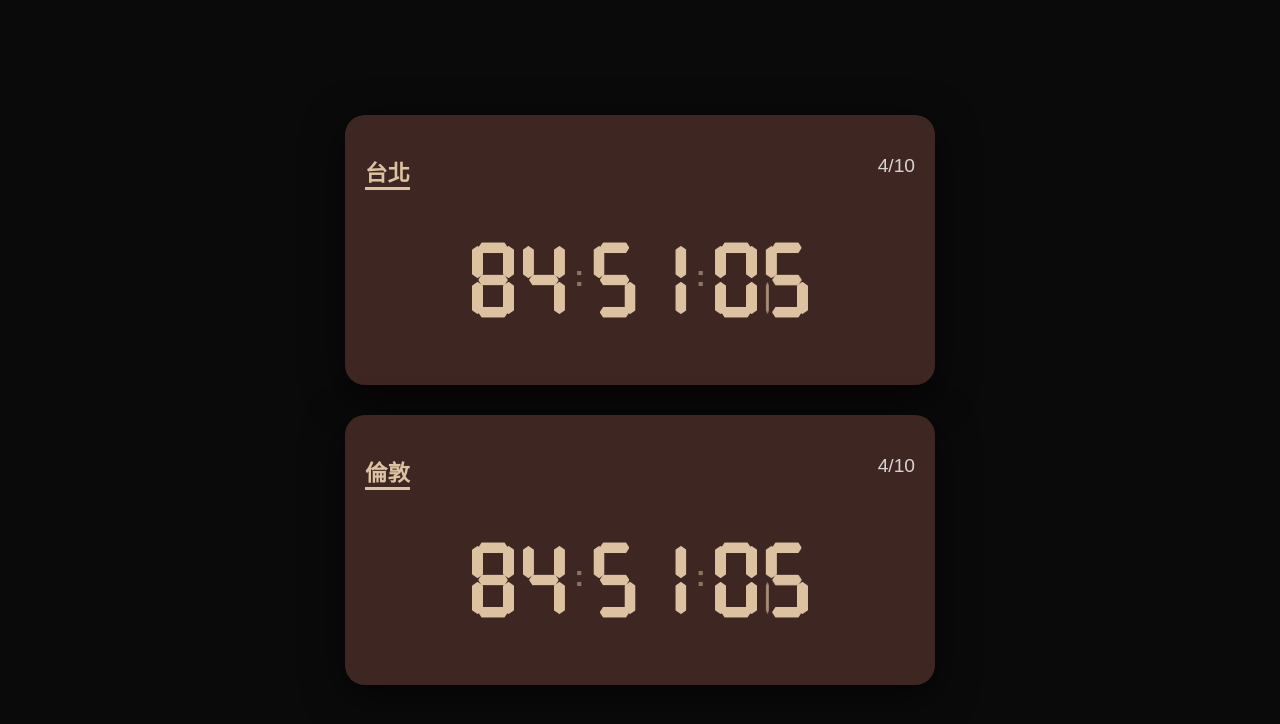
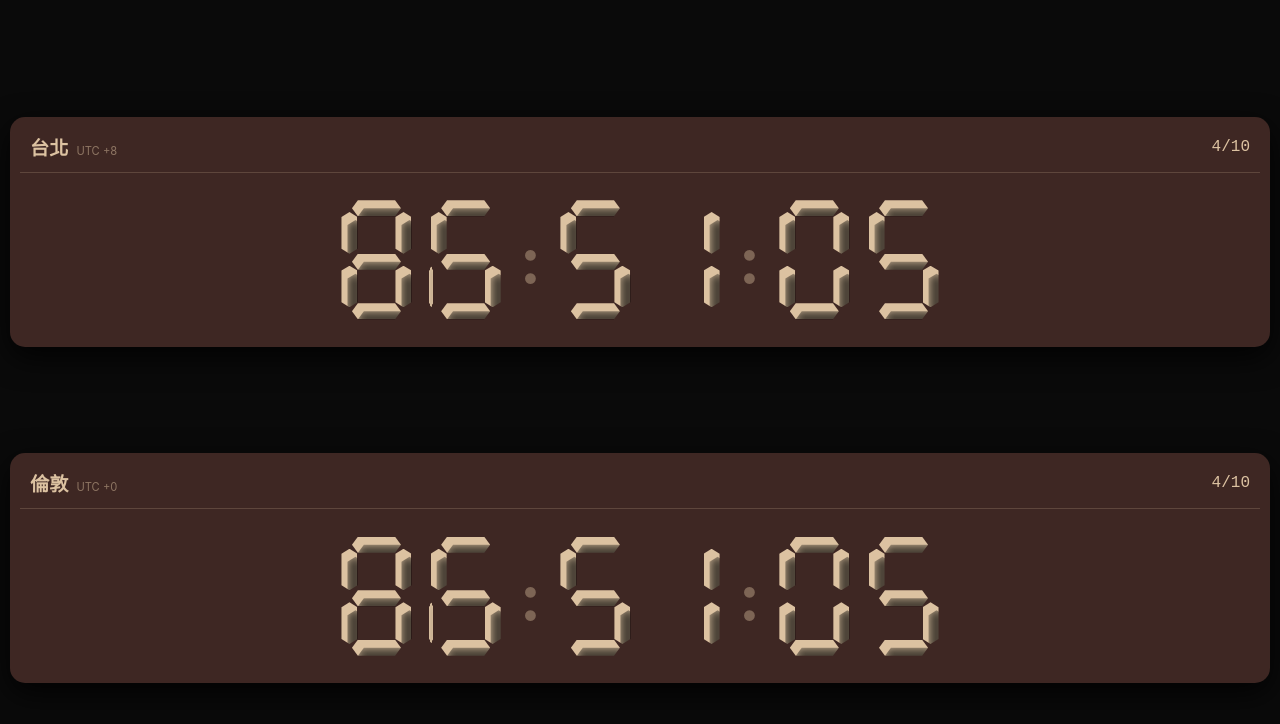
Before and after one commit to kuochili-ops/World_clock, a plain HTML site: page index2.html in a window 1280 px wide. Drawn offline with Linux system fonts and the light colour scheme.

Commit message:
Update index2.html

```diff
--- a/index2.html
+++ b/index2.html
@@ -3,145 +3,164 @@
 <head>
     <meta charset="UTF-8">
     <meta name="viewport" content="width=device-width, initial-scale=1.0, maximum-scale=1.0, user-scalable=no">
-    <title>機械六邊型時鐘 - 物理翻板修復版</title>
+    <title>機械六邊型 - 即時解鎖版</title>
     <style>
         :root {
             --wood-color: #dcc2a1;
             --bg-frame: #3e2723;
             --bg-body: #0a0a0a;
-            --seg-thickness: 18px;
-            --clock-scale: 0.62;
-            --clock-gap: 6px;
+            --seg-thickness: 5vw; /* 改用寬度百分比 */
+            --max-thickness: 16px;
         }
 
         body {
             background-color: var(--bg-body);
             color: white;
             margin: 0;
-            font-family: "PingFang TC", "Microsoft JhengHei", sans-serif;
+            padding: 0;
+            font-family: -apple-system, system-ui, sans-serif;
+            height: 100vh;
             display: flex;
             flex-direction: column;
-            height: 100vh;
             overflow: hidden;
+            perspective: 2000px;
         }
 
-        .clocks-wrapper {
+        .clocks-container {
             flex: 1;
             display: flex;
             flex-direction: column;
-            justify-content: center;
-            align-items: center;
-            gap: 30px;
-            padding: 20px;
+            justify-content: space-evenly;
+            padding: 10px;
+            box-sizing: border-box;
         }
 
         .clock-card {
             background: var(--bg-frame);
-            padding: 40px 20px;
-            border-radius: 20px;
-            box-shadow: 0 10px 40px rgba(0,0,0,0.6);
+            padding: 15px 10px;
+            border-radius: 15px;
+            box-shadow: 0 10px 30px rgba(0,0,0,0.8);
             display: flex;
             flex-direction: column;
-            align-items: center;
-            min-width: 500px;
+            min-height: 25vh;
         }
 
         .info-bar {
-            width: 100%;
             display: flex;
             justify-content: space-between;
-            padding: 0 30px;
-            margin-bottom: 25px;
-            cursor: pointer;
-            user-select: none;
+            align-items: center;
+            padding: 0 10px 10px 10px;
+            border-bottom: 1px solid rgba(220, 194, 161, 0.2);
+            margin-bottom: 15px;
+            height: 30px; /* 固定高度確保直式螢幕可見 */
         }
 
-        .city-name { font-size: 1.4rem; color: var(--wood-color); font-weight: bold; border-bottom: 3px solid; }
-        .date-text { font-size: 1.2rem; opacity: 0.8; }
+        .city-group { display: flex; align-items: baseline; gap: 8px; }
+        .city-name { font-size: 1.2rem; color: var(--wood-color); font-weight: bold; }
+        .utc-text { font-size: 0.7rem; opacity: 0.5; color: var(--wood-color); }
+        .date-text { font-size: 1rem; color: var(--wood-color); font-family: monospace; }
 
         .clock-row {
             display: flex;
             align-items: center;
             justify-content: center;
-            gap: var(--clock-gap);
-            width: 100%;
-            transform: scale(var(--clock-scale));
-            transform-origin: center;
+            gap: 1.5vw;
+            flex: 1;
         }
 
         .digit {
             position: relative;
-            width: 76px;
-            height: 130px;
+            width: 12vw;
+            max-width: 70px;
+            aspect-ratio: 1 / 1.7;
             background: transparent;
-            flex-shrink: 0;
         }
 
-        /* 核心修復：使用單一變數控制顯示比例 */
         .segment {
             position: absolute;
+            transform-style: preserve-3d;
+            transition: transform 0.6s cubic-bezier(0.4, 0, 0.2, 1);
             background: var(--wood-color);
-            pointer-events: none;
-            /* 預設比例為 0，且透明 */
-            --s: 0;
-            opacity: 0;
-            /* 強制雙向過渡：消失與出現的路徑完全相同 */
-            transition: transform 0.3s cubic-bezier(0.4, 0, 0.2, 1), opacity 0.2s ease;
         }
 
-        /* 顯示狀態：僅改變變數值 */
-        .segment.on {
-            --s: 1;
-            opacity: 1;
+        /* 響應式板段厚度 */
+        .seg-h {
+            clip-path: polygon(12% 0%, 88% 0%, 100% 50%, 88% 100%, 12% 100%, 0% 50%);
+            height: clamp(8px, 2.5vw, 16px);
+            transform: rotateX(-90deg);
+            transform-origin: top center;
         }
 
-        /* 水平板段：強制只在 Y 軸依照變數縮放 */
-        .seg-h {
-            clip-path: polygon(12% 0%, 88% 0%, 100% 50%, 88% 100%, 12% 100%, 0% 50%);
-            height: var(--seg-thickness);
-            transform: scaleY(var(--s));
+        .seg-v {
+            clip-path: polygon(50% 0%, 100% 12%, 100% 88%, 50% 100%, 0% 88%, 0% 12%);
+            width: clamp(8px, 2.5vw, 16px);
+            transform: rotateY(-90deg);
+            transform-origin: left center;
         }
 
-        /* 垂直板段：強制只在 X 軸依照變數縮放 */
-        .seg-v {
-            clip-path: polygon(50% 0%, 100% 12%, 100% 88%, 50% 100%, 0% 88%, 0% 12%);
-            width: var(--seg-thickness);
-            transform: scaleX(var(--s));
+        .segment.on {
+            transform: rotateX(0deg) rotateY(0deg) translateZ(12px);
         }
 
-        /* 轉軸細節設定 */
-        .seg-a { top: 4px; left: 14px; right: 14px; transform-origin: top; }
-        .seg-b { top: 10px; right: 4px; height: 52px; transform-origin: right; }
-        .seg-c { top: 68px; right: 4px; height: 52px; transform-origin: right; }
-        .seg-d { bottom: 4px; left: 14px; right: 14px; transform-origin: bottom; }
-        .seg-e { top: 68px; left: 4px; height: 52px; transform-origin: left; }
-        .seg-f { top: 10px; left: 4px; height: 52px; transform-origin: left; }
-        .seg-g { top: 56px; left: 14px; right: 14px; transform-origin: center; }
+        /* 強化懸浮陰影 */
+        .segment::after {
+            content: '';
+            position: absolute;
+            background: rgba(0,0,0,0.7);
+            transition: transform 0.6s, opacity 0.6s;
+            opacity: 0;
+            filter: blur(5px);
+            pointer-events: none;
+            z-index: -1;
+            clip-path: inherit;
+            top: 0; left: 0; width: 100%; height: 100%;
+        }
 
-        .sep { color: var(--wood-color); font-size: 3rem; font-weight: bold; margin: 0 5px; opacity: 0.5; padding-bottom: 15px; }
+        .segment.on::after {
+            opacity: 1;
+            transform: translate(6px, 8px);
+        }
+
+        /* 位置定義 */
+        .seg-a { top: 0; left: 15%; right: 15%; }
+        .seg-b { top: 10%; right: 0; height: 35%; }
+        .seg-c { bottom: 10%; right: 0; height: 35%; }
+        .seg-d { bottom: 0; left: 15%; right: 15%; }
+        .seg-e { bottom: 10%; left: 0; height: 35%; }
+        .seg-f { top: 10%; left: 0; height: 35%; }
+        .seg-g { top: 45%; left: 15%; right: 15%; height: clamp(8px, 2.5vw, 16px); }
+
+        .sep { color: var(--wood-color); font-size: 5vw; font-weight: bold; opacity: 0.4; }
 
         #menuOverlay {
             position: fixed; top: 0; left: 0; width: 100%; height: 100%;
-            background: rgba(0,0,0,0.92); display: none; flex-direction: column; z-index: 999;
+            background: rgba(0,0,0,0.95); display: none; flex-direction: column; z-index: 100;
         }
-        .menu-header { padding: 30px; border-bottom: 1px solid #444; display: flex; justify-content: space-between; font-size: 1.5rem; }
-        .city-list { flex: 1; overflow-y: auto; padding: 10px; }
-        .city-item { padding: 20px 40px; border-bottom: 1px solid #222; display: flex; justify-content: space-between; cursor: pointer; }
+        .menu-header { padding: 20px; border-bottom: 1px solid #444; display: flex; justify-content: space-between; }
+        .city-list { flex: 1; overflow-y: auto; }
+        .city-item { padding: 20px; border-bottom: 1px solid #222; display: flex; justify-content: space-between; }
     </style>
 </head>
 <body>
 
-    <div class="clocks-wrapper">
-        <div class="clock-card">
+    <div class="clocks-container">
+        <div class="clock-card" id="card1">
             <div class="info-bar" onclick="openMenu(1)">
-                <div class="city-name" id="name1">台北</div>
+                <div class="city-group">
+                    <div class="city-name" id="name1">台北</div>
+                    <div class="utc-text" id="utc1">UTC +8</div>
+                </div>
                 <div class="date-text" id="date1">--/--</div>
             </div>
             <div class="clock-row" id="c1"></div>
         </div>
-        <div class="clock-card">
+
+        <div class="clock-card" id="card2">
             <div class="info-bar" onclick="openMenu(2)">
-                <div class="city-name" id="name2">倫敦</div>
+                <div class="city-group">
+                    <div class="city-name" id="name2">倫敦</div>
+                    <div class="utc-text" id="utc2">UTC +0</div>
+                </div>
                 <div class="date-text" id="date2">--/--</div>
             </div>
             <div class="clock-row" id="c2"></div>
@@ -150,8 +169,8 @@
 
     <div id="menuOverlay">
         <div class="menu-header">
-            <span style="color:var(--wood-color)">選擇時區城市</span>
-            <span onclick="closeMenu()" style="cursor:pointer">✕ 關閉</span>
+            <span style="color:var(--wood-color)">選擇城市</span>
+            <span onclick="closeMenu()" style="cursor:pointer">✕</span>
         </div>
         <div class="city-list" id="cityList"></div>
     </div>
@@ -159,19 +178,20 @@
 <script>
     const cityData = [
         { name: "檀香山", off: -10 }, { name: "洛杉磯", off: -7 }, { name: "紐約", off: -4 },
-        { name: "倫敦", off: 0 }, { name: "巴黎", off: 1 }, { name: "台北", off: 8 },
+        { name: "倫敦", off: 0 }, { name: "巴黎", off: 1 }, { name: "開羅", off: 2 },
+        { name: "杜拜", off: 4 }, { name: "曼谷", off: 7 }, { name: "台北", off: 8 },
         { name: "東京", off: 9 }, { name: "雪梨", off: 11 }
     ].sort((a,b) => a.off - b.off);
+
+    let state = {
+        c1: { off: 8, name: "台北", cur: [8,8,8,8,8,8], locks: [true,true,true,true,true,true] },
+        c2: { off: 0, name: "倫敦", cur: [8,8,8,8,8,8], locks: [true,true,true,true,true,true] }
+    };
 
     const digitMap = {
         0:[1,1,1,1,1,1,0], 1:[0,1,1,0,0,0,0], 2:[1,1,0,1,1,0,1], 3:[1,1,1,1,0,0,1],
         4:[0,1,1,0,0,1,1], 5:[1,0,1,1,0,1,1], 6:[1,0,1,1,1,1,1], 7:[1,1,1,0,0,0,0],
         8:[1,1,1,1,1,1,1], 9:[1,1,1,1,0,1,1]
-    };
-
-    let state = {
-        c1: { off: 8, name: "台北", cur: [8,8,8,8,8,8], digitLocks: [true,true,true,true,true,true] },
-        c2: { off: 0, name: "倫敦", cur: [8,8,8,8,8,8], digitLocks: [true,true,true,true,true,true] }
     };
 
     function buildClock(id) {
@@ -200,13 +220,12 @@
         const el = document.getElementById(`${clockId}-${keys[partIdx]}`);
         if (!el) return;
         const segs = el.children;
-        const pattern = digitMap[val];
-        for(let i=0; i<7; i++) {
-            pattern[i] ? segs[i].classList.add('on') : segs[i].classList.remove('on');
-        }
+        digitMap[val].forEach((on, i) => {
+            on ? segs[i].classList.add('on') : segs[i].classList.remove('on');
+        });
     }
 
-    function getTimeDigits(off) {
+    function getTime(off) {
         const now = new Date();
         const utc = now.getTime() + (now.getTimezoneOffset() * 60000);
         const t = new Date(utc + (3600000 * off));
@@ -214,41 +233,42 @@
         return { digits: s.split('').map(Number), date: `${t.getMonth()+1}/${t.getDate()}` };
     }
 
-    async function runTransition(clockKey) {
-        const clockState = state[clockKey];
-        clockState.digitLocks = [true,true,true,true,true,true];
-        clockState.cur = [8,8,8,8,8,8];
-        clockState.cur.forEach((v, idx) => draw(clockKey, idx, 8));
+    async function runTransition(id) {
+        const s = state[id];
+        s.locks = [true,true,true,true,true,true];
+        s.cur = [8,8,8,8,8,8];
+        s.cur.forEach((v, i) => draw(id, i, 8));
 
-        const speeds = [300, 300, 180, 180, 80, 80];
+        const speeds = [400, 400, 200, 200, 70, 70];
 
+        // 右至左倒數
         for (let i = 5; i >= 0; i--) {
-            await new Promise(resolve => {
+            await new Promise(res => {
                 const timer = setInterval(() => {
-                    const target = getTimeDigits(clockState.off).digits[i];
-                    if (clockState.cur[i] === target) {
+                    const target = getTime(s.off).digits[i];
+                    if (s.cur[i] === target) {
                         clearInterval(timer);
-                        clockState.digitLocks[i] = false;
-                        resolve();
-                        return;
+                        s.locks[i] = false; // 關鍵點：一旦到位，立即解鎖交由系統 update 接管
+                        res();
+                    } else {
+                        s.cur[i] = (s.cur[i] - 1 + 10) % 10;
+                        draw(id, i, s.cur[i]);
                     }
-                    clockState.cur[i] = (clockState.cur[i] - 1 + 10) % 10;
-                    draw(clockKey, i, clockState.cur[i]);
                 }, speeds[i]);
             });
         }
     }
 
     function update() {
-        ['c1', 'c2'].forEach(key => {
-            const clock = state[key];
-            const t = getTimeDigits(clock.off);
-            document.getElementById(`date${key.slice(1)}`).innerText = t.date;
-            document.getElementById(`name${key.slice(1)}`).innerText = clock.name;
+        ['c1', 'c2'].forEach(id => {
+            const s = state[id];
+            const t = getTime(s.off);
+            document.getElementById(`date${id.slice(1)}`).innerText = t.date;
+            document.getElementById(`utc${id.slice(1)}`).innerText = `UTC ${s.off>=0?'+':''}${s.off}`;
             t.digits.forEach((val, i) => {
-                if (!clock.digitLocks[i]) {
-                    clock.cur[i] = val;
-                    draw(key, i, val);
+                if (!s.locks[i]) {
+                    s.cur[i] = val;
+                    draw(id, i, val);
                 }
             });
         });
@@ -258,26 +278,28 @@
         const list = document.getElementById('cityList');
         list.innerHTML = '';
         cityData.forEach(c => {
-            const div = document.createElement('div');
-            div.className = 'city-item';
-            div.innerHTML = `<span>${c.name}</span><span style="opacity:0.4">UTC ${c.off>=0?'+':''}${c.off}</span>`;
-            div.onclick = () => {
-                const key = `c${idx}`;
-                state[key].off = c.off; state[key].name = c.name;
-                closeMenu(); runTransition(key);
+            const d = document.createElement('div');
+            d.className = 'city-item';
+            d.innerHTML = `<span>${c.name}</span><span>UTC ${c.off>=0?'+':''}${c.off}</span>`;
+            d.onclick = () => {
+                const id = `c${idx}`;
+                state[id].off = c.off;
+                state[id].name = c.name;
+                document.getElementById(`name${idx}`).innerText = c.name;
+                closeMenu();
+                runTransition(id);
             };
-            list.appendChild(div);
+            list.appendChild(d);
         });
         document.getElementById('menuOverlay').style.display = 'flex';
     }
 
     function closeMenu() { document.getElementById('menuOverlay').style.display = 'none'; }
 
-    window.onload = () => {
-        buildClock('c1'); buildClock('c2');
-        runTransition('c1'); runTransition('c2');
-        setInterval(update, 1000);
-    };
+    buildClock('c1'); buildClock('c2');
+    runTransition('c1');
+    runTransition('c2');
+    setInterval(update, 1000);
 </script>
 </body>
 </html>
```
